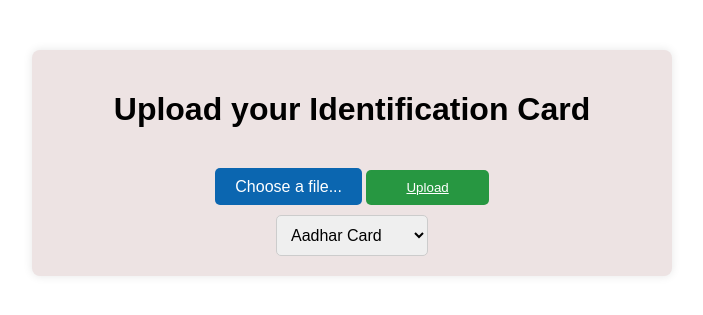
After one commit to amanparasher/KYC_Standard_Chartered_Hackathon, a Flask app: template templates/FileUpload.html in a window 1280 px wide. The commit adds this page. Shown: the top 315 px of the page, without its empty margins (288-991 px from the left). Run offline with Flask 3, Linux system fonts and the light colour scheme; the template is opened without the code that fills it, so the values that code supplies are empty.

Commit message:
Further Updates

```diff
--- a/Frontend/public/page1.html
+++ b/Frontend/public/page1.html
@@ -29,10 +29,10 @@
                         <a href="">Home</a>
                     </li>
                     <li class="menu_list">
-                        <a href="">Documents Upload</a>
+                        <a href="../../templates/FileUpload.html">Documents Upload</a>
                     </li>
                     <li class="menu_list">
-                        <a href="">E-KYC</a>
+                        <a href="http://127.0.0.1:5000">E-KYC</a>
                     </li>
                     <li class="menu_list lg-hidden">
                         <a href="">Contact Us</a>
@@ -60,7 +60,7 @@
                 <h5>Welcome to IDVault.</h5>
                 <p>where verification meets simplicity. Streamline your identity verification process with our cutting-edge platform. Verify swiftly, securely, and seamlessly. Get started today."</p>
                 <button >
-                    <a class="btn-contact" href="http://127.0.0.1:5000">Proceed to E-KYC</a></button>
+                    <a class="btn-contact" href="../../templates/forms.html">Proceed to E-KYC</a></button>
             </div>
         </div>
         <div class="img-box">
--- a/Frontend/src/script.js
+++ b/Frontend/src/script.js
@@ -1,3 +1,5 @@
+alert("Already Loaded")
+
 let Doc = document.getElementById("file-upload")
 const inputFile = document.getElementById("file-upload")
 
--- a/app.py
+++ b/app.py
@@ -5,7 +5,7 @@ import numpy as np
 app=Flask(__name__)
 camera = cv2.VideoCapture(0)
 # Load a sample picture and learn how to recognize it.
-krish_image = face_recognition.load_image_file("Photos/devaj.jpeg")
+krish_image = face_recognition.load_image_file("Photos/Aman.jpg")
 krish_face_encoding = face_recognition.face_encodings(krish_image)[0]
 
 # Load a second sample picture and learn how to recognize it.
@@ -18,7 +18,7 @@ known_face_encodings = [
     bradley_face_encoding
 ]
 known_face_names = [
-    "Devaj",
+    "Aman",
     "Sreyas"
 ]
 # Initialize some variables
@@ -84,5 +84,11 @@ def index():
 @app.route('/video_feed')
 def video_feed():
     return Response(gen_frames(), mimetype='multipart/x-mixed-replace; boundary=frame')
+
+# @app.route('/')
+# def last_page():
+#     return render_template('lastpage.html')
+
+
 if __name__=='__main__':
     app.run(debug=True)
--- /dev/null
+++ b/templates/FileUpload.html
@@ -0,0 +1,89 @@
+<!DOCTYPE html>
+<html lang="en">
+<head>
+    <meta charset="UTF-8">
+    <meta name="viewport" content="width=device-width, initial-scale=1.0">
+    <title>File Uploader</title>
+    <style>
+        body {
+            font-family: Arial, sans-serif;
+            background-color: #ffffff;
+            margin: 0;
+            padding: 0;
+        }
+
+        .container {
+            max-width: 600px;
+            margin: 50px auto;
+            padding: 20px;
+            background-color: #ede3e3;
+            border-radius: 8px;
+            box-shadow: 0 0 10px rgba(0, 0, 0, 0.1);
+            text-align: center;
+        }
+
+        h1 {
+            text-align: center;
+        }
+
+        form {
+            text-align: center;
+        }
+
+        .inputfile {
+            display: none;
+        }
+
+        label {
+            background-color: #0b66b0;
+            color: #fff;
+            padding: 10px 20px;
+            border-radius: 5px;
+            cursor: pointer;
+        }
+
+        button,a {
+            margin-top: 20px;
+            background-color: #279741;
+            color: #fff;
+            border: none;
+            padding: 10px 20px;
+            border-radius: 5px;
+            cursor: pointer;
+            transition: background-color 0.3s ease;
+        }
+
+        button:hover {
+            background-color: #218838;
+        }
+        select {
+            padding: 10px;
+            font-size: 16px;
+            border-radius: 5px;
+            border: 1px solid #ccc;
+            outline: none;
+            margin-top: 10px;
+            /* align-items: end; */
+            /* padding-top:0px; */
+
+        }
+    </style>
+</head>
+<body>
+    <div class="container">
+        <h1>Upload your Identification Card</h1>
+        <form enctype="multipart/form-data">
+            <input type="file" name="file" id="file" class="inputfile" />
+            <label for="file">Choose a file...</label>
+            <button type="submit"><a href="/Frontend/public/page1.html">Upload</a></button>
+        </form>
+        <select>
+            <option value="id1">Aadhar Card</option>
+            <option value="id2">Pan Card</option>
+            <option value="id3">Driving License</option>
+            <!-- Add more options as needed -->
+        </select>
+    </div>
+
+</body>
+</html>
```
Also changed, not shown: templates/finalpage.html (deleted, +0 -11 lines), templates/forms.html (renamed from Frontend/public/forms.html, +8 -8 lines), templates/index.html (+10 -1 lines), templates/lastpage.html (added, +59 -0 lines).
